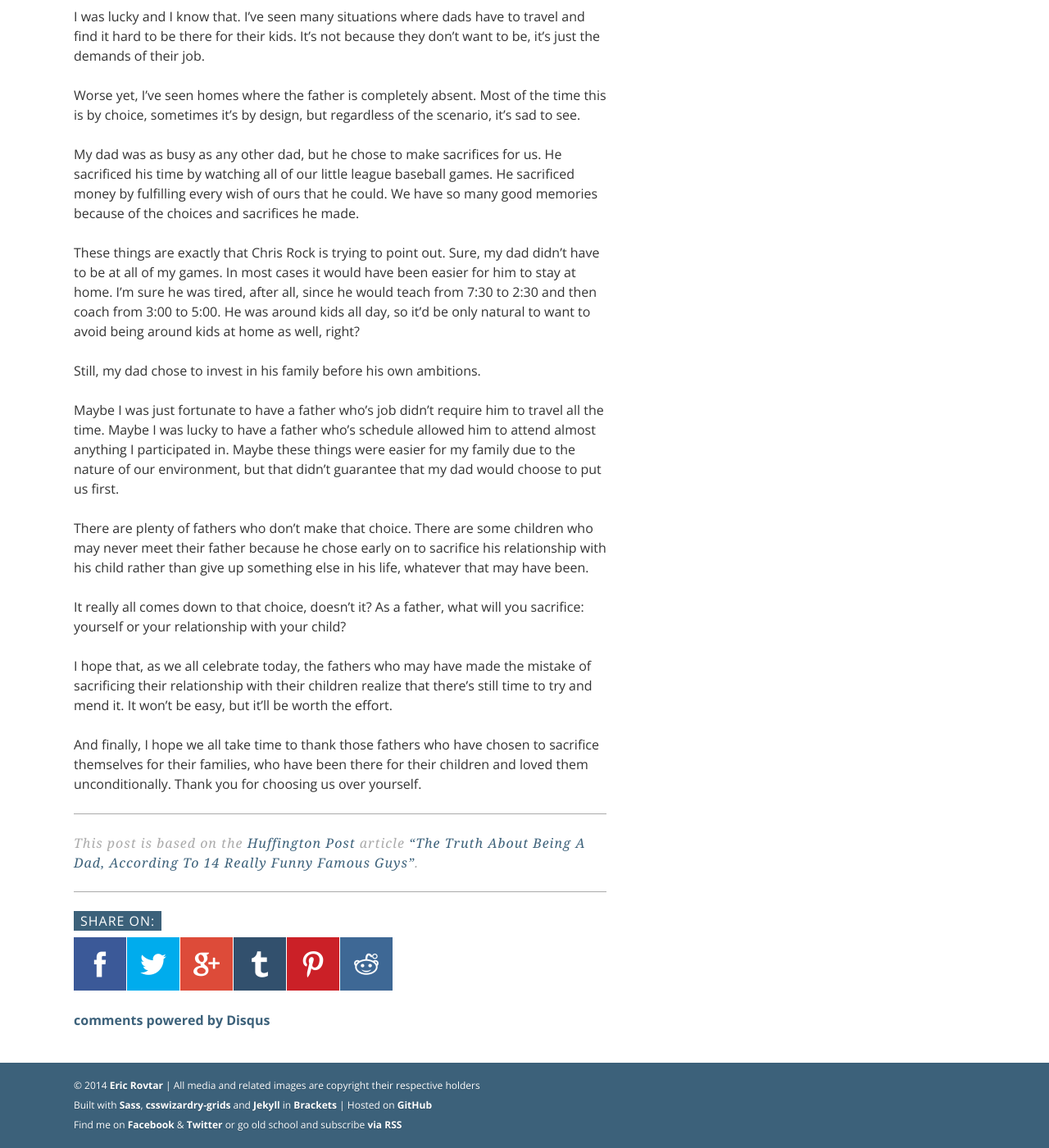
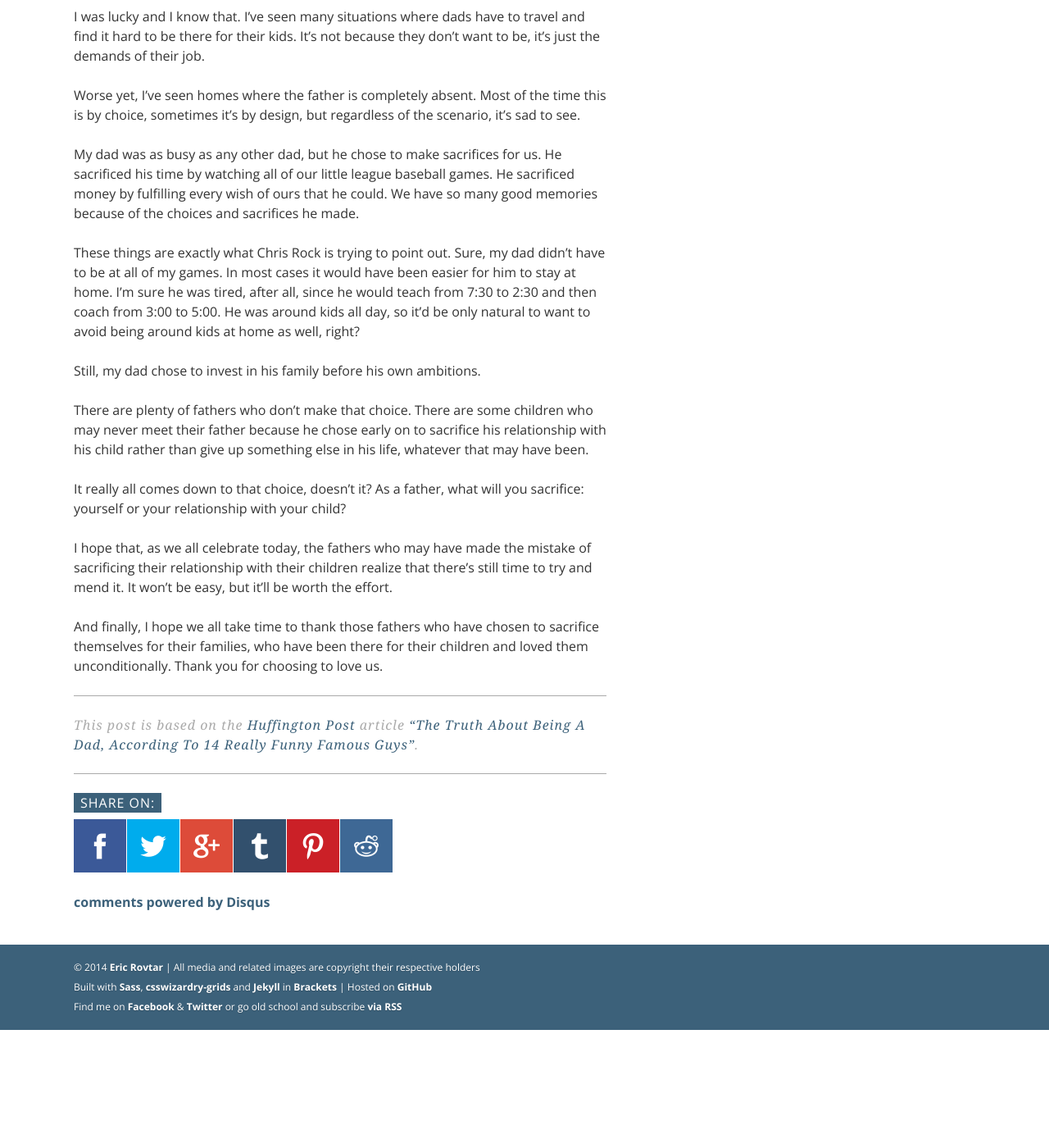
Before and after one commit to ericrovtar/ericrovtar.github.io, a Jekyll site: the page built from _posts/2014-06-15-a-fathers-sacrifice.md, in a window 1280 px wide and 1400 px high, scrolled down 896 px. Shown: the whole window at 82% size. Built offline with Jekyll 4.4.1, drawn with Linux system fonts in a browser that asks for light colours; nearby versions of some CDN libraries; comment, search, counter and statistics services are not loaded; after the commit the page ends 2152 px from its top, so only the background shows below that.

Commit message:
Minor edits

```diff
--- a/_posts/2014-06-15-a-fathers-sacrifice.md
+++ b/_posts/2014-06-15-a-fathers-sacrifice.md
@@ -33,13 +33,13 @@ Worse yet, I’ve seen homes where the father is completely absent. Most of the
 
 My dad was as busy as any other dad, but he chose to make sacrifices for us. He sacrificed his time by watching all of our little league baseball games. He sacrificed money by fulfilling every wish of ours that he could. We have so many good memories because of the choices and sacrifices he made.
 
-These things are exactly that Chris Rock is trying to point out. Sure, my dad didn’t have to be at all of my games. In most cases it would have been easier for him to stay at home. I’m sure he was tired, after all, since he would teach from 7:30 to 2:30 and then coach from 3:00 to 5:00. He was around kids all day, so it’d be only natural to want to avoid being around kids at home as well, right?
+These things are exactly what Chris Rock is trying to point out. Sure, my dad didn’t have to be at all of my games. In most cases it would have been easier for him to stay at home. I’m sure he was tired, after all, since he would teach from 7:30 to 2:30 and then coach from 3:00 to 5:00. He was around kids all day, so it’d be only natural to want to avoid being around kids at home as well, right?
 
 Still, my dad chose to invest in his family before his own ambitions.
 
-{{ comment }}
+{% comment %}
 Maybe I was just fortunate to have a father who’s job didn’t require him to travel all the time. Maybe I was lucky to have a father who’s schedule allowed him to attend almost anything I participated in. Maybe these things were easier for my family due to the nature of our environment, but that didn’t guarantee that my dad would choose to put us first.
-{{ endcomment }}
+{% endcomment %}
 
 There are plenty of fathers who don’t make that choice. There are some children who may never meet their father because he chose early on to sacrifice his relationship with his child rather than give up something else in his life, whatever that may have been.
 
@@ -47,7 +47,7 @@ It really all comes down to that choice, doesn’t it? As a father, what will yo
 
 I hope that, as we all celebrate today, the fathers who may have made the mistake of sacrificing their relationship with their children realize that there's still time to try and mend it. It won’t be easy, but it’ll be worth the effort.
 
-And finally, I hope we all take time to thank those fathers who have chosen to sacrifice themselves for their families, who have been there for their children and loved them unconditionally. Thank you for choosing us over yourself.
+And finally, I hope we all take time to thank those fathers who have chosen to sacrifice themselves for their families, who have been there for their children and loved them unconditionally. Thank you for choosing to love us.
 
 <aside class="bookReview">
     <p>
```
